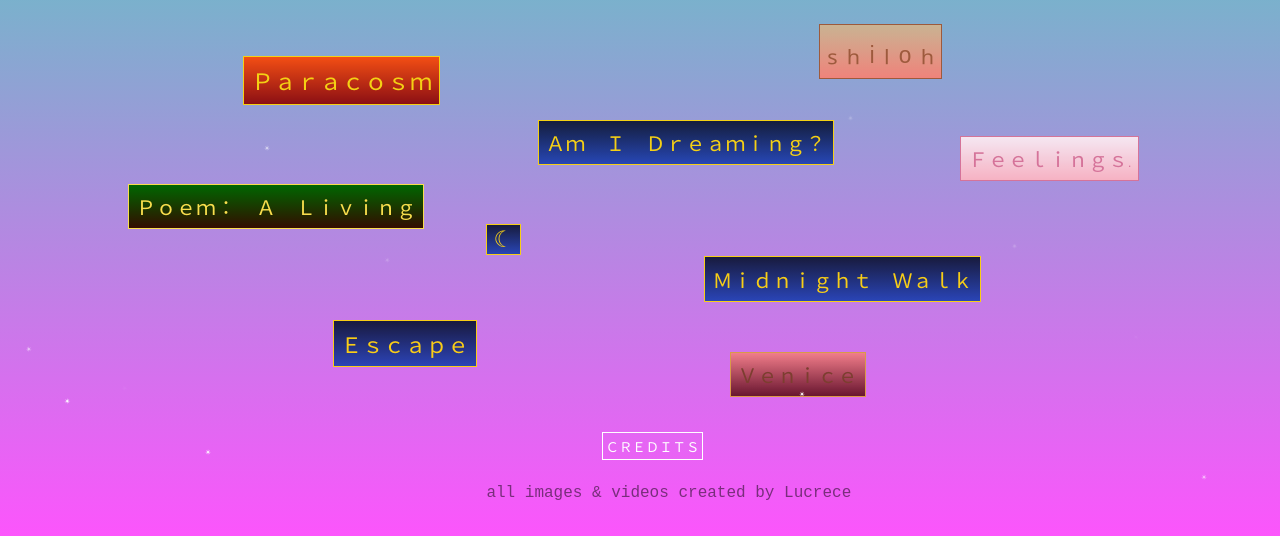
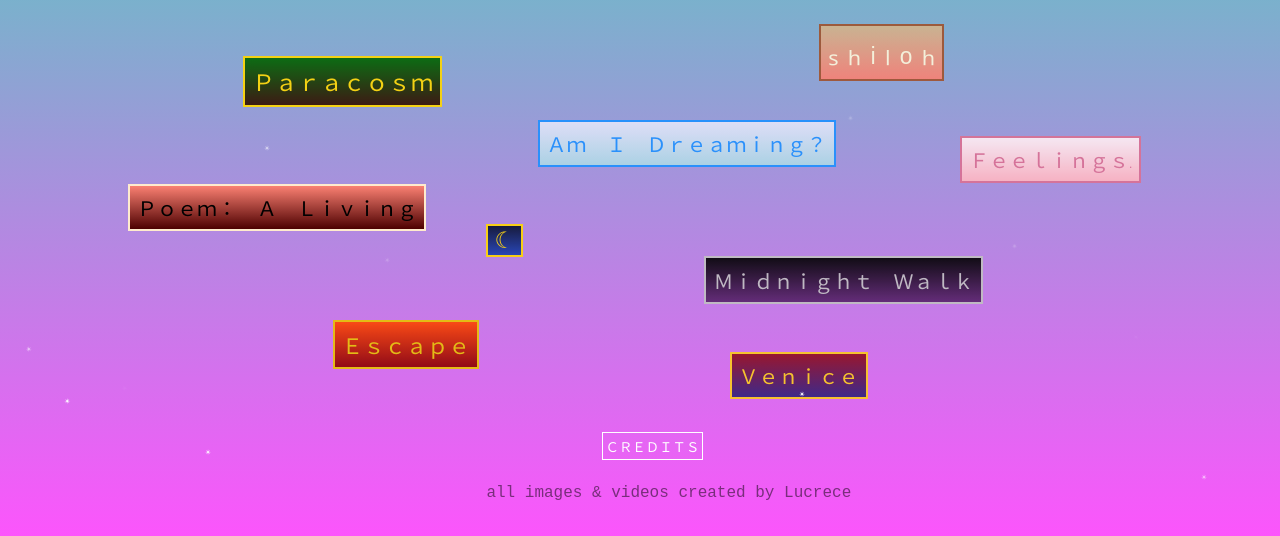
Before and after one commit to lukysummer/lukysummer.github.io, a plain HTML site: page index.html in a window 1280 px wide. Shown: the part 264-800 px from the top of the page. Drawn offline with Linux system fonts and the light colour scheme.

Commit message:
changed button colours

```diff
--- a/styleee.css
+++ b/styleee.css
@@ -350,8 +350,8 @@
 #paracosm_button {
 	position: absolute;
         top: 40%; left: 19%;
-	background: linear-gradient(orangered, darkred);
-	border: 1px solid gold;
+	background: linear-gradient(#006600,#330d00);
+	border: 2px solid gold;
 	color: gold;
 	font-size : 17pt;
 	padding: 7px;
@@ -359,8 +359,8 @@
 	opacity: 0.9;
 }
 #paracosm_button:hover {
-	background: linear-gradient(orangered, darkred);
-	border: 2px solid gold;
+	background: linear-gradient(#006600,#330d00);
+	border: 1px solid gold;
 	opacity: 1;
 }
 
@@ -370,8 +370,8 @@
 	position: absolute;
         top: 36%; left: 64%;
 	background: linear-gradient(tan, salmon);
-	border: 1px solid sienna;
-	color: sienna;
+	border: 2px solid sienna;
+	color: cornsilk;
 	font-size : 25pt;
 	padding-top: 0px; padding-bottom: 7px; padding-left: 7px; padding-right: 7px;
 	cursor: url(http://www.rw-designer.com/cursor-extern.php?id=104563), auto;
@@ -379,7 +379,7 @@
 }
 #shiloh_button:hover {
 	background: linear-gradient(tan, salmon);
-	border: 2px solid sienna;
+	border: 1px solid sienna;
 	opacity: 1;
 }
 
@@ -389,7 +389,7 @@
 	position: absolute;
         top: 61%; left: 38%;
 	background: linear-gradient(#07102c, #1a3fb2);
-	border: 1px solid gold;
+	border: 2px solid gold;
 	color: gold;
 	font-size : 17pt;
 	cursor: url(http://www.rw-designer.com/cursor-extern.php?id=104563), auto;
@@ -397,7 +397,7 @@
 }
 #moon_button:hover {
 	background: linear-gradient(#07102c, #1a3fb2);
-	border: 2px solid gold;
+	border: 1px solid gold;
 	opacity: 1;
 }
 
@@ -406,17 +406,17 @@
 #dream_button {
 	position: absolute;
         top: 48%; left: 42%;
-	background: linear-gradient(#07102c, #1a3fb2);
-	border: 1px solid gold;
-	color: gold;
+	background: linear-gradient(lavender, lightblue);
+	border: 2px solid dodgerblue;
+	color: dodgerblue;
 	font-size : 15pt;
 	padding: 7px;
 	cursor: url(http://www.rw-designer.com/cursor-extern.php?id=104563), auto;
 	opacity: 0.9;
 }
 #dream_button:hover {
-	background: linear-gradient(lightcyan, #87cefa);
-	border: 2px solid #1c86ed;
+	background: linear-gradient(lavender, lightblue);
+	border: 1px solid dodgerblue;
 	opacity: 1;
 }
 
@@ -424,17 +424,17 @@
 #venice_button {
 	position: absolute;
         top: 77%; left: 57%;
-	border: 1px solid goldenrod;
-	background: linear-gradient(salmon, #4d0000);
-	color: #663200;
+	border: 2px solid gold;
+	background: linear-gradient(darkred, midnightblue);
+	color: gold;
 	font-size: 15pt;
 	padding: 7px;
 	cursor: url(http://www.rw-designer.com/cursor-extern.php?id=104563), auto;
 	opacity: 0.8;
 }
 #venice_button:hover {
-	background: linear-gradient(#f7d6aa, orange);
-	border: 2px solid #663200;
+	background: linear-gradient(darkred, midnightblue);
+	border: 1px solid gold;
 	opacity: 1;
 }
 
@@ -443,7 +443,7 @@
 	position:absolute;
         top: 50%; left: 75%;
 	background: linear-gradient(lavenderblush, lightpink);
-	border: 1px solid palevioletred;
+	border: 2px solid palevioletred;
 	color: palevioletred;
 	font-size: 15pt;
 	padding: 7px;
@@ -453,7 +453,7 @@
 
 #shiloh2_button:hover {
 	background: linear-gradient(lavenderblush, lightpink);
-	border: 2px solid palevioletred;
+	border: 1px solid palevioletred;
 	opacity: 1;
 }
 
@@ -461,17 +461,17 @@
 #plane_button {
 	position:absolute;
         top: 65%; left: 55%;
-	background: linear-gradient(#07102c, #1a3fb2);
-	border: 1px solid gold;
-	color: gold;
+	background: linear-gradient(black, #5a246d);
+	border: 2px solid silver;
+	color: silver;
 	font-size: 15pt;
 	padding: 7.5px;
 	cursor: url(http://www.rw-designer.com/cursor-extern.php?id=104563), auto;
 	opacity: 0.9;
 }
 #plane_button:hover {
-	background: linear-gradient(black, midnightblue);
-	border: 1px solid dimgrey;
+	background: linear-gradient(black, #5a246d);
+	border: 1px solid silver;
 	opacity: 1;
 }
 
@@ -479,17 +479,17 @@
 #peng_button {
 	position:absolute;
         top: 73%;  left: 26%;
-	background: linear-gradient(#07102c, #1a3fb2);
-	border: 1px solid gold;
-	color: gold;
+	background: linear-gradient(orangered, darkred);
+	border: 2px solid #e6c300;
+	color: #e6c300;
 	font-size : 16pt;
 	padding: 7px;
 	cursor: url(http://www.rw-designer.com/cursor-extern.php?id=104563), auto;
 	opacity: 0.9;
 }
 #peng_button:hover {
-	background: linear-gradient(darkred, midnightblue);
-	border: 1px solid olive;
+	background: linear-gradient(orangered, darkred);
+	border: 1px solid #e6c300;
 	opacity: 1;
 }
 
@@ -497,16 +497,15 @@
 #poem_button {
 	position:absolute;
         top: 56%; left: 10%;
-	background: linear-gradient(#006600,#330d00);
-	border: 1px solid #f9de4d;
-	color: #f9de4d;
+	background: linear-gradient(salmon, #4d0000);
+	border: 2px solid blanchedalmond;
 	font-size : 15pt;
 	padding: 7px;
 	cursor: url(http://www.rw-designer.com/cursor-extern.php?id=104563), auto;
 }
 #poem_button:hover {
-	background: linear-gradient(#006600,#330d00);
-	border: 1px solid #f9de4d;
+	background: linear-gradient(salmon, #4d0000);
+	border: 1px solid blanchedalmond;
 }
 
 #vol2 {
```
